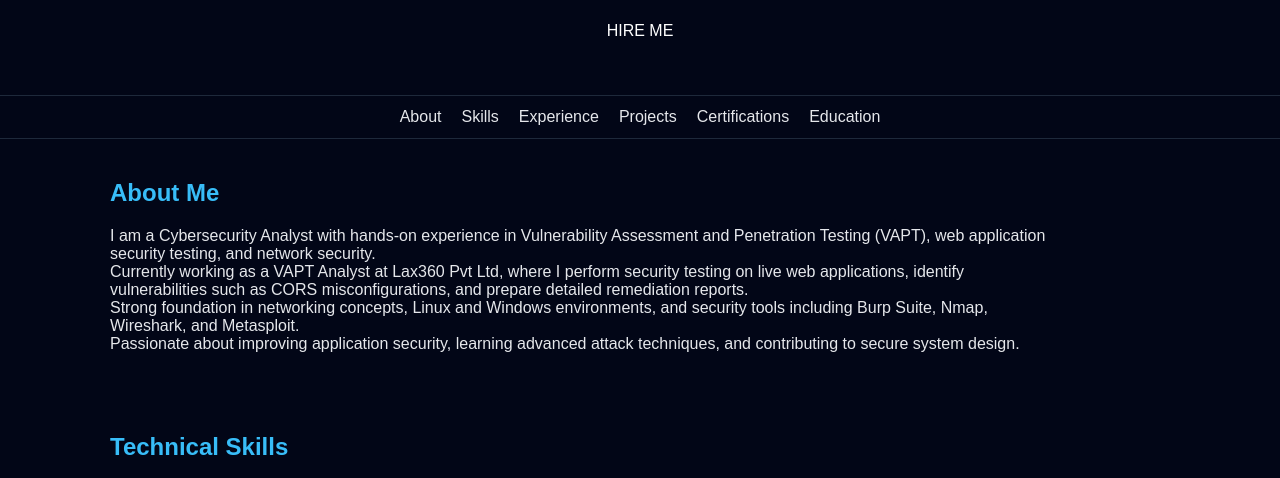
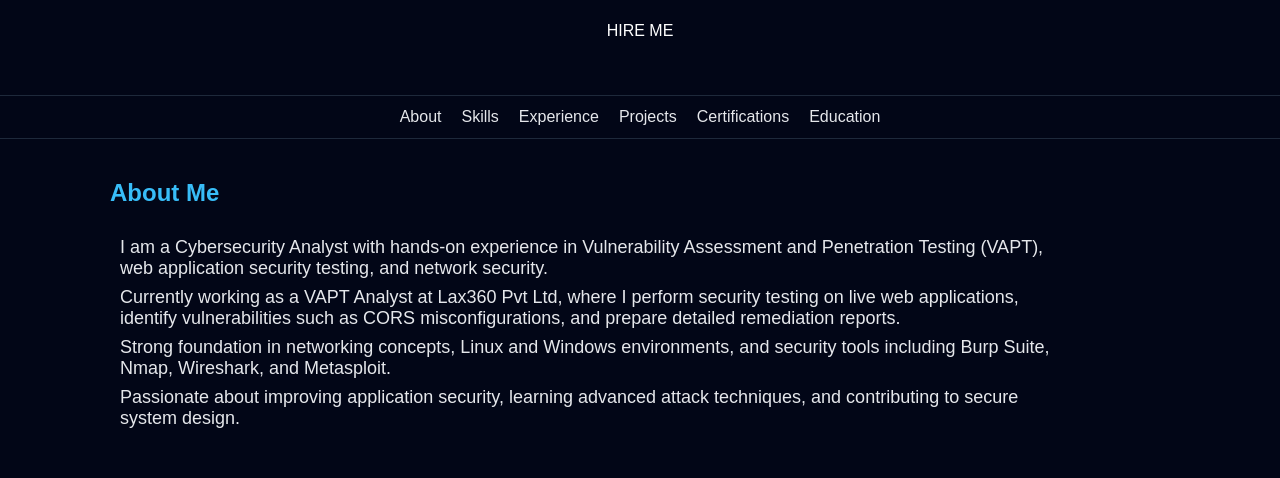
Before and after one commit to 0xsarathy/MyPortfolio, a plain HTML site: page index.html in a window 1280 px wide. Shown: the part 243-721 px from the top of the page. Drawn offline with Linux system fonts and the light colour scheme.

Commit message:
about me txt size changed

```diff
--- a/style.css
+++ b/style.css
@@ -120,6 +120,7 @@ h2 {
 
 .about-content {
   width: 90%;
+  padding: 6px;
 }
 
 /* ========================
@@ -653,3 +654,7 @@ color: greenyellow;
 {
 font-weight:300
 }
+.about-content p{
+  padding: 4px;
+  font-size: large;
+}
```
Also changed, not shown: index.html (+1 -1 lines).
